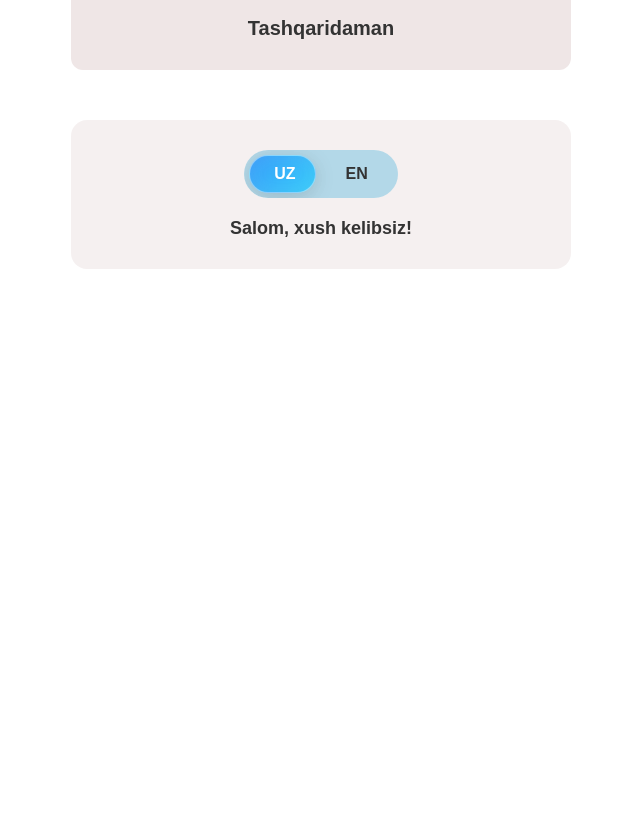
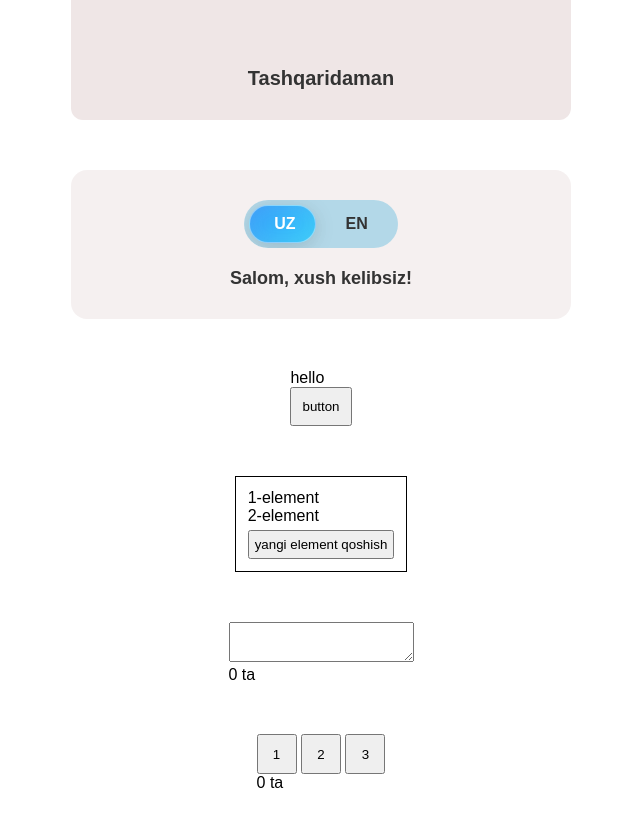
Before and after one commit to Macho006/js-normativ, a plain HTML site: page index.html in a window 1280 px wide. Shown: the part 1459-2285 px from the top of the page, without its empty margins (319-959 px from the left). Before the commit the page ends 1728 px from the top, so only its background shows below. Drawn offline with Linux system fonts and the light colour scheme.

Commit message:
EXAM HTML CSS JS DOM

```diff
--- a/app.js
+++ b/app.js
@@ -1119,3 +1119,49 @@ uzBtn.addEventListener("click", () => updateLanguage("uz"));
 enBtn.addEventListener("click", () => updateLanguage("en"));
 
 updateLanguage(currentLang);
+
+
+// EXAM hrml css va js dom
+// tugma bosilganda text ozgarishi
+const text = document.getElementById('text')
+const btn = document.getElementById('btn-text')
+
+btn.addEventListener('click', () => {
+  text.textContent = "Salom"
+});
+
+// yangi li element qoshish
+const list = document.getElementById('myList')
+const addBtn = document.getElementById('addBtn')
+
+
+addBtn.addEventListener('click', () => {
+  const texts = prompt('yangi matin qoshing')
+
+  if(texts) {
+    const li = document.createElement('li')
+    li.textContent = texts
+    list.appendChild(li)
+  }
+})
+
+// matin uzunligini korish
+const textarea = document.getElementById('textarea')
+const hissob = document.getElementById('hissob')
+
+textarea.addEventListener('input', () => {
+  hissob.textContent = textarea.value.length + ' ta';
+});
+
+// tugmani sanash
+
+const buttons = document.querySelectorAll('#buttons button')
+const btnCount = document.getElementById('btncount');
+let total = 0;
+
+buttons.forEach(btn => {
+  btn.addEventListener('click', () => {
+    total++;
+    btnCount.textContent = total + " ta";
+  });
+});
--- a/index.html
+++ b/index.html
@@ -222,6 +222,38 @@
 
     <p class="langMessage" id="langMessage"></p>
   </div>
+
+
+  <!-- EXAM html css va js dom -->
+   <!-- tugma bosilganda text ozgarishi -->
+  <div>
+    <p id="text">hello</p>
+    <button id="btn-text">button</button>
+  </div>
+  <!-- yangi li element qoshish -->
+   <div class="royxat">
+     <ul id="myList">
+       <li>1-element</li>
+       <li>2-element</li>
+      </ul>
+      <button id="addBtn">yangi element qoshish</button>
+    </div>
+
+    <!-- matin uzunligini korish -->
+     <div>
+      <textarea name="" id="textarea"></textarea>
+      <p id="hissob">0 ta</p>
+     </div>
+
+     <!-- tugmani sanash -->
+      <div class="buttons" id="buttons">
+        <button>1</button>
+        <button>2</button>
+        <button>3</button>
+        <p id="btncount">0 ta</p>
+      </div>
+
+
   <script src="./app.js"></script>
 </body>
 
--- a/style.css
+++ b/style.css
@@ -123,6 +123,8 @@ body {
   gap: 50px;
   justify-content: center;
   align-items: center;
+  margin-top: 50px;
+  margin-bottom: 50px;
 }
 .click-box {
   width: 500px;
@@ -595,3 +597,38 @@ body {
   font-weight: bold;
   color: #333;
 }
+
+
+/* EXAM html css vs js dom */
+/* tugma bosilganda text ozgarishi */
+#btn-text{
+  padding: 10px;
+}
+/* yangi li element qoshish */
+.royxat {
+  padding: 12px;
+  border: 1px solid black;
+  display: flex;
+  flex-direction: column;
+  gap: 5px;
+}
+.royxat ul {
+  list-style: none;
+}
+#addBtn {
+  padding: 5px;
+}
+
+/* matin uzunligini korish */
+
+#textarea {
+  padding: 4px;
+}
+
+/* tugmani sansh */
+
+.buttons button{
+  width: 40px;
+  height: 40px;
+
+}
```
